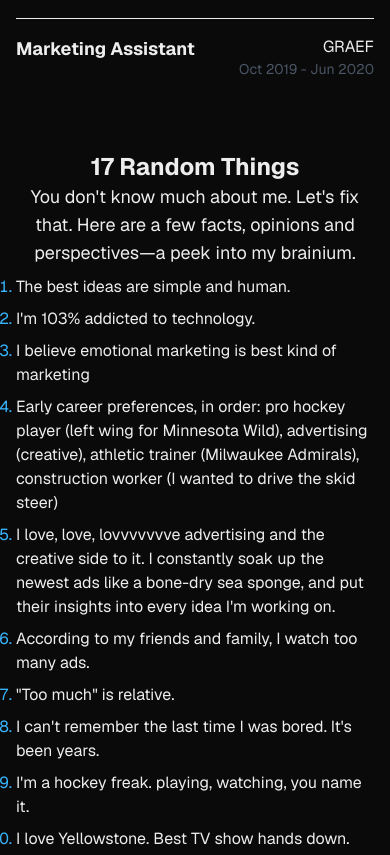
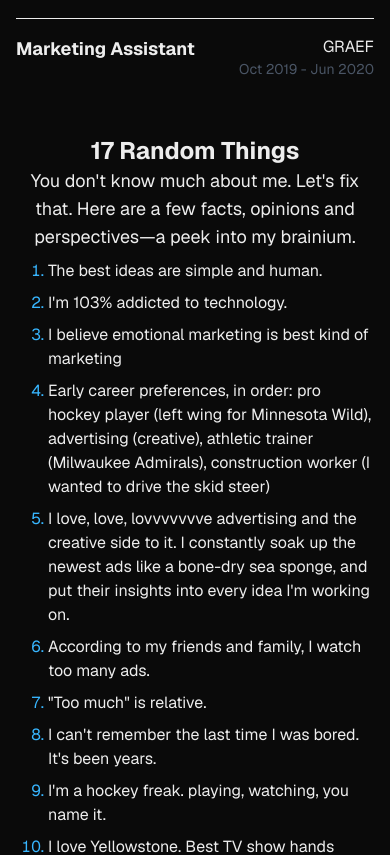
Before and after one commit to jslow421/lucas-web, a Next.js app in the folder website/: page / in a window 390 px wide. Shown: the part 3121-3976 px from the top of the page. Built offline with nearby package versions, Linux system fonts and the light colour scheme.

Commit message:
Fix mobile alignment

```diff
--- a/website/components/17-random-things.tsx
+++ b/website/components/17-random-things.tsx
@@ -1,12 +1,12 @@
 export default function RandomThings() {
   return (
-    <div className="flex flex-col items-center justify-center max-w-2xl mx-auto text-center p-4">
+    <div className="flex flex-col items-center justify-center max-w-2xl mx-auto text-center px-4 sm:px-6">
       <h1 className="text-2xl font-bold">17 Random Things</h1>
       <p className="text-lg">
         You don&apos;t know much about me. Let&apos;s fix that. Here are a few
         facts, opinions and perspectives—a peek into my brainium.
       </p>
-      <ol className="list-decimal text-left inline-block marker:text-[rgb(56,182,255)]">
+      <ol className="list-decimal text-left w-full max-w-lg pl-8 marker:text-[rgb(56,182,255)]">
         <li className="mt-2">The best ideas are simple and human.</li>
         <li className="mt-2">I&apos;m 103% addicted to technology.</li>
         <li className="mt-2">
```
